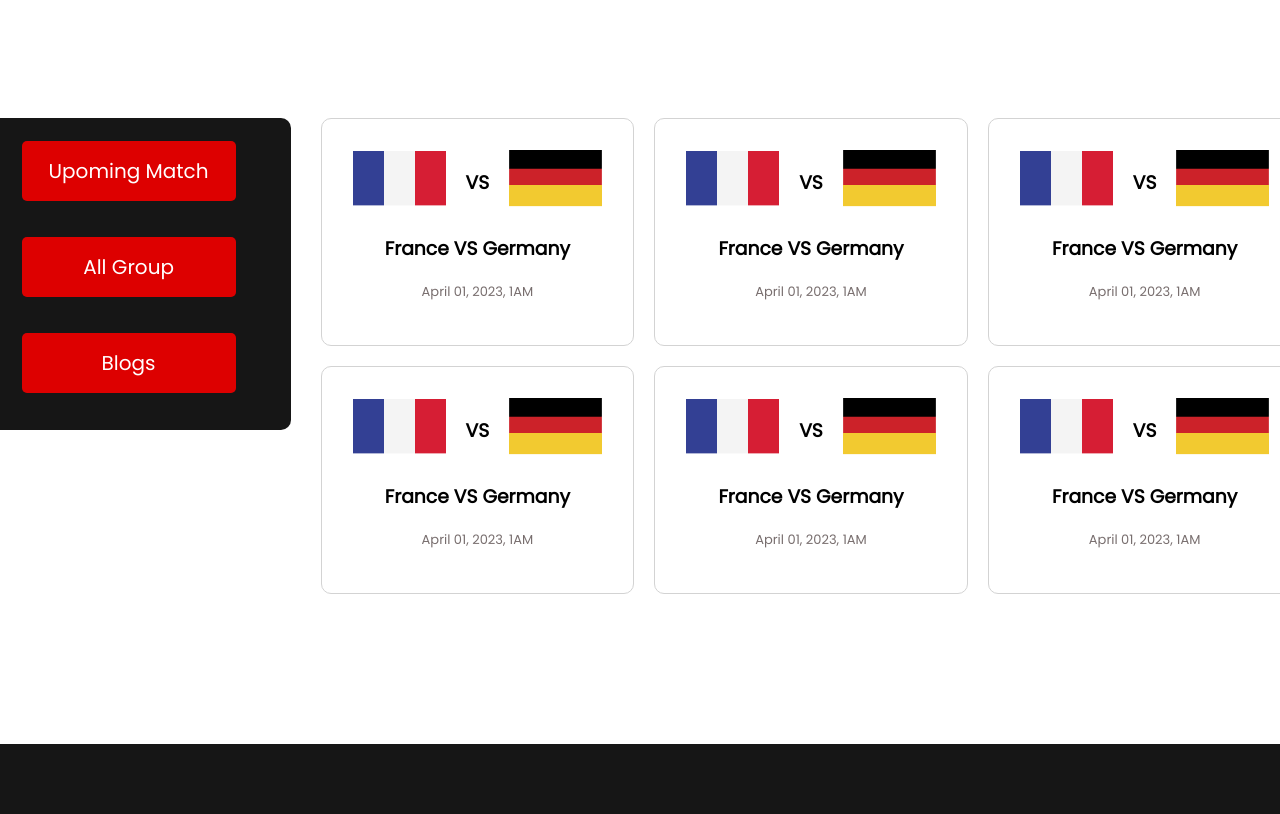
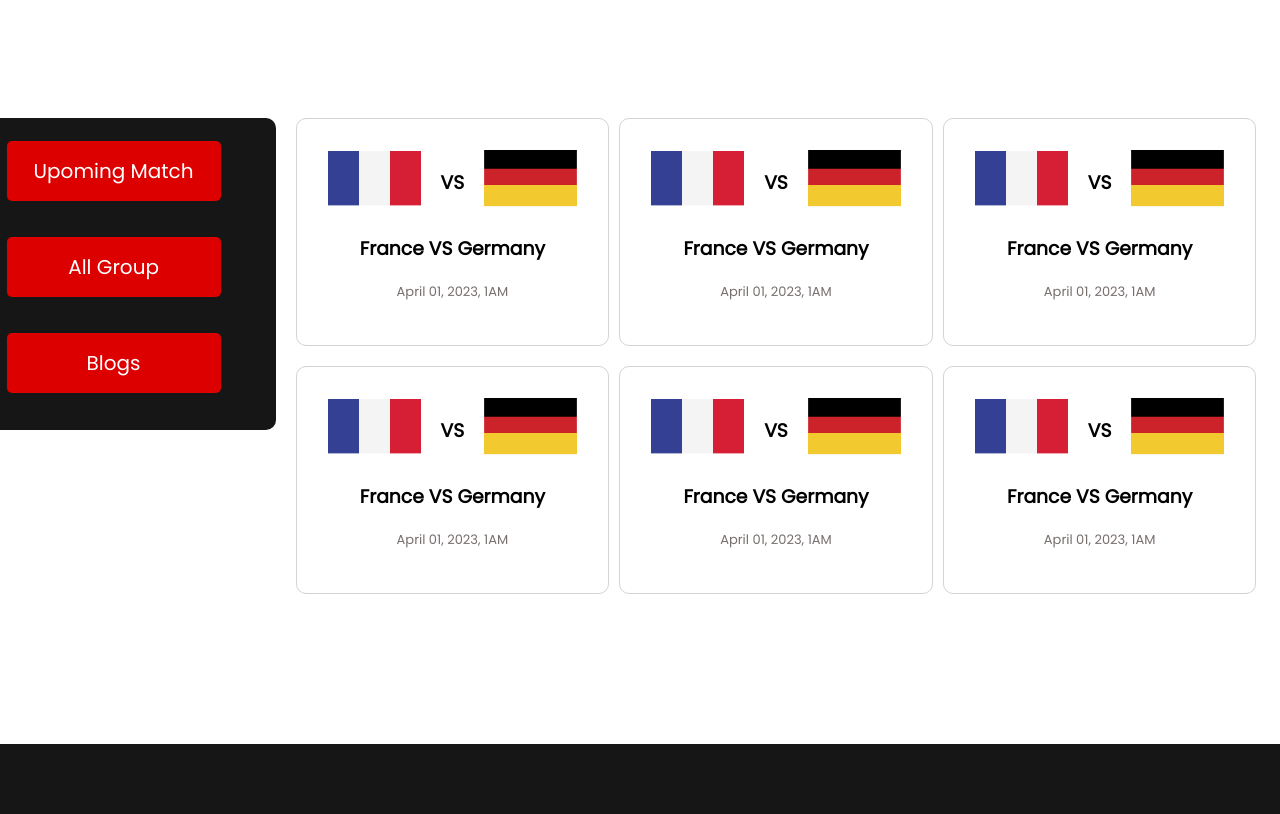
Before and after one commit to shishir195/assignment2, a plain HTML site: page upcoming-match.html in a window 1280 px wide. Shown: the part 706-1520 px from the top of the page. Drawn offline with Linux system fonts and the light colour scheme.

Commit message:
style changed

```diff
--- a/style.css
+++ b/style.css
@@ -75,6 +75,7 @@ main {
 .article1 {
     display: flex;
     margin-top: 120px;
+
 }
 
 .side-menu {
@@ -215,7 +216,7 @@ hr {
     border: .5px solid lightgray;
     border-radius: 10px;
     padding: 30px;
-    margin-left: 20px;
+    margin-left: 10px;
     margin-bottom: 20px;
 
 }
@@ -224,6 +225,7 @@ hr {
     display: grid;
     grid-template-columns: repeat(3, 1fr);
     margin-left: 60px;
+    margin-right: 60px;
 }
 
 .upcoming-match-charts {
```
